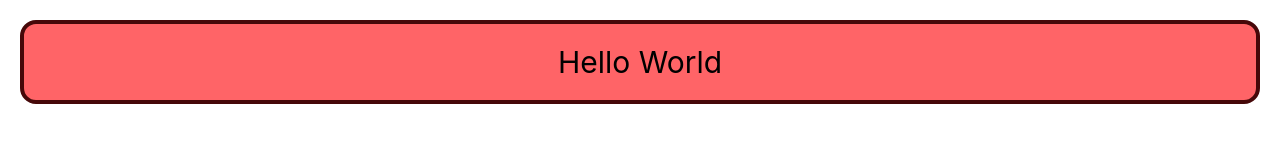
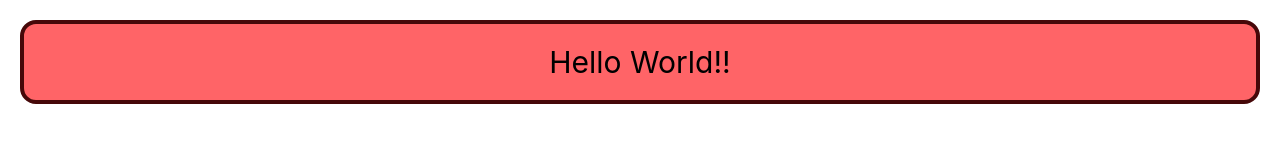
Before and after one commit to ehtisham-hashim/caresync, a React app in the folder frontend/: page / in a window 1280 px wide. Shown: the top 160 px of the page. Built offline with nearby package versions, Linux system fonts and the light colour scheme; the HTML template or start-up script is replaced by a standard one.

Commit message:
Fixed frontend

```diff
--- a/frontend/src/App.jsx
+++ b/frontend/src/App.jsx
@@ -7,7 +7,7 @@ import "./App.css";
 function App() {
   return (
     <h1 className="bg-red-400 p-5 m-5 text-3xl rounded-2xl border-red-950 border-4 text-center">
-      Hello World
+      Hello World!!
     </h1>
   );
 }
```
